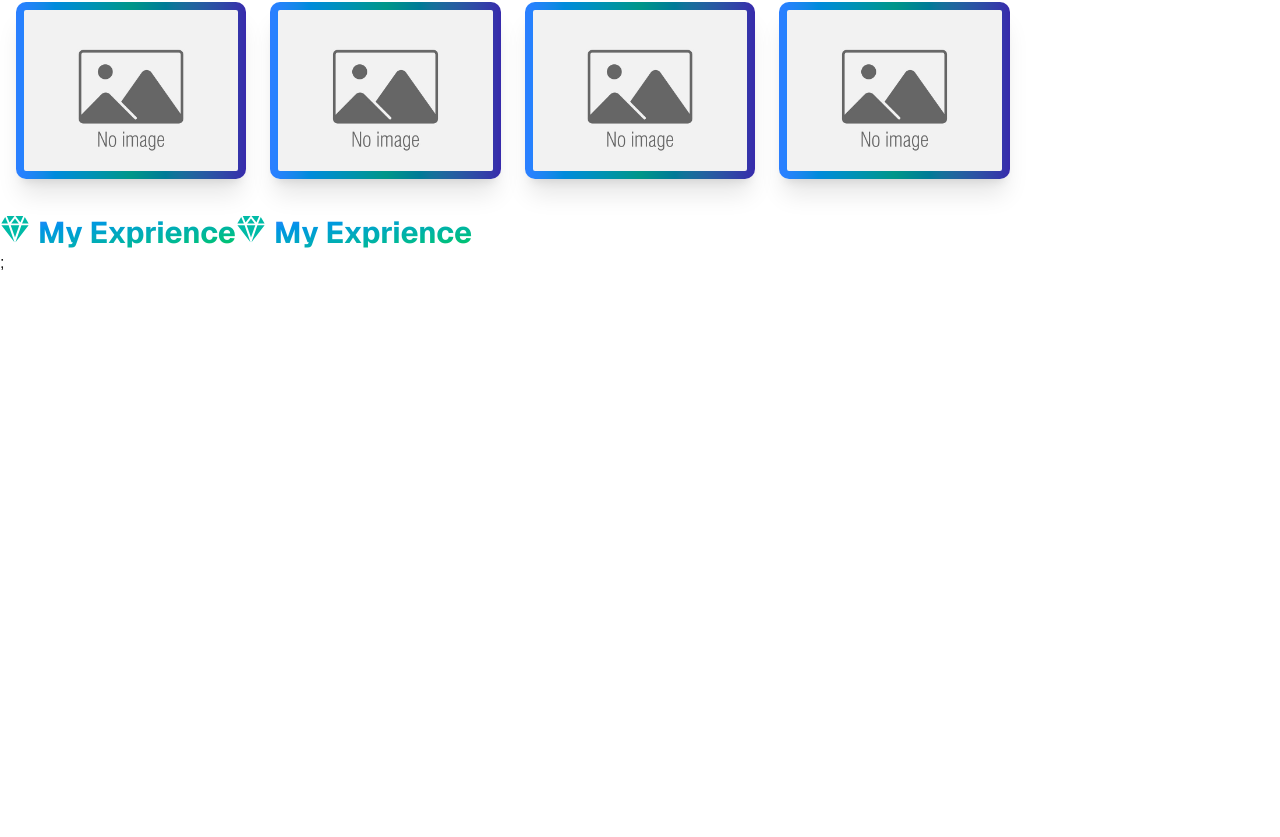
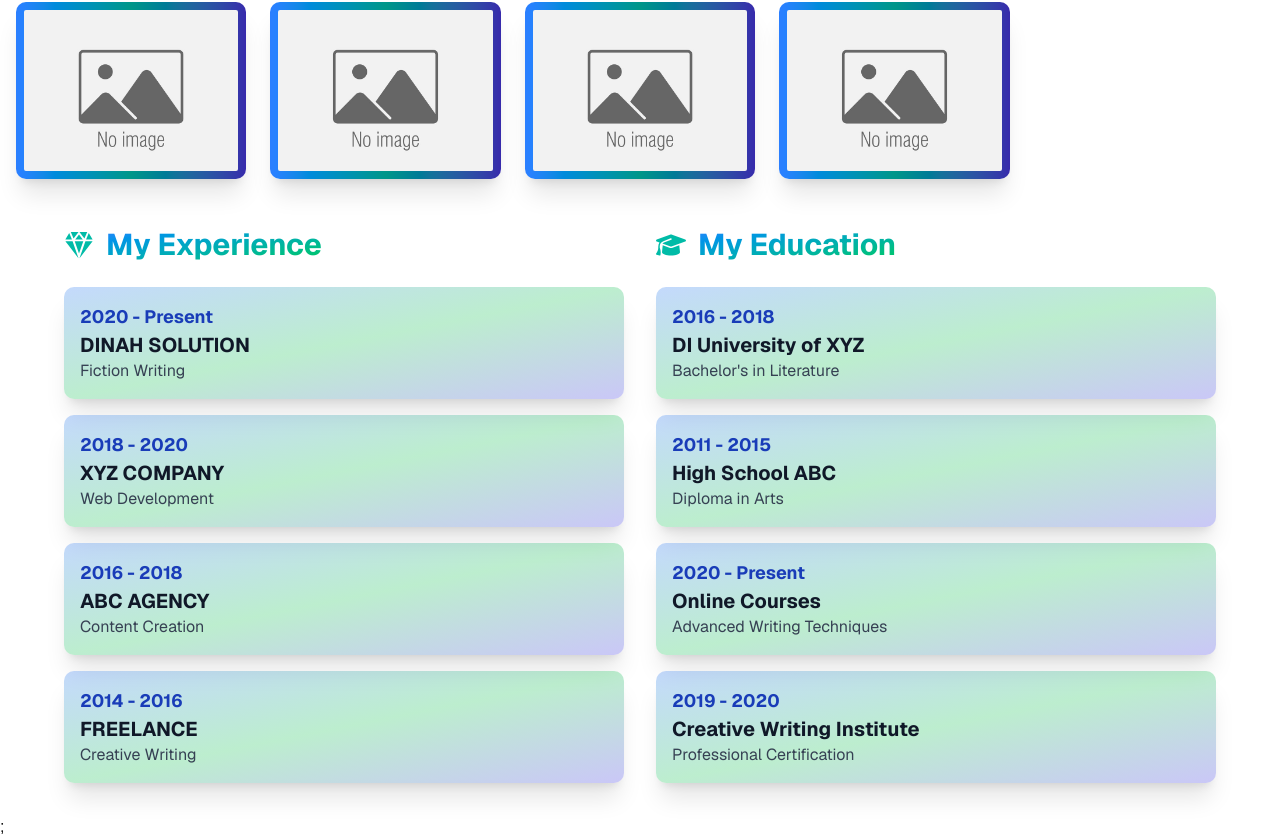
Before and after one commit to dinahbella/Portfolio, a Next.js app in the folder frontend/: page / in a window 1280 px wide. Shown: the part 1297-2134 px from the top of the page. Before the commit the page ends 1572 px from the top, so only its background shows below. Built offline with nearby package versions, Linux system fonts and the light colour scheme.

Commit message:
Experience

```diff
--- /dev/null
+++ b/frontend/components/Experience.jsx
@@ -0,0 +1,148 @@
+import React from "react";
+import { motion } from "framer-motion";
+import { IoDiamondSharp } from "react-icons/io5";
+import { FaGraduationCap } from "react-icons/fa6";
+
+export default function Experience() {
+  const experienceItems = [
+    {
+      id: 1,
+      period: "2020 - Present",
+      company: "DINAH SOLUTION",
+      role: "Fiction Writing",
+    },
+    {
+      id: 2,
+      period: "2018 - 2020",
+      company: "XYZ COMPANY",
+      role: "Web Development",
+    },
+    {
+      id: 3,
+      period: "2016 - 2018",
+      company: "ABC AGENCY",
+      role: "Content Creation",
+    },
+    {
+      id: 4,
+      period: "2014 - 2016",
+      company: "FREELANCE",
+      role: "Creative Writing",
+    },
+  ];
+
+  const educationItems = [
+    {
+      id: 1,
+      period: "2016 - 2018",
+      institution: "DI University of XYZ",
+      degree: "Bachelor's in Literature",
+    },
+    {
+      id: 2,
+      period: "2011 - 2015",
+      institution: "High School ABC",
+      degree: "Diploma in Arts",
+    },
+    {
+      id: 3,
+      period: "2020 - Present",
+      institution: "Online Courses",
+      degree: "Advanced Writing Techniques",
+    },
+    {
+      id: 4,
+      period: "2019 - 2020",
+      institution: "Creative Writing Institute",
+      degree: "Professional Certification",
+    },
+  ];
+
+  return (
+    <div className="w-full px-4 py-8">
+      <div className="grid grid-cols-1 lg:grid-cols-2 gap-8 max-w-6xl mx-auto">
+        {/* Experience Section */}
+        <motion.div
+          initial={{ opacity: 0, y: 20 }}
+          animate={{ opacity: 1, y: 0 }}
+          transition={{ duration: 0.8 }}
+          className="space-y-6"
+        >
+          <div className="flex gap-3 justify-center lg:justify-start items-center hover:scale-105 transition-transform duration-300">
+            <IoDiamondSharp className="text-3xl text-teal-500" />
+            <h1 className="text-2xl sm:text-3xl font-bold bg-gradient-to-br from-blue-500 to-green-500 text-transparent bg-clip-text">
+              My Experience
+            </h1>
+          </div>
+
+          <div className="space-y-4">
+            {experienceItems.map((item, index) => (
+              <motion.div
+                key={item.id}
+                initial={{ opacity: 0, x: -20 }}
+                animate={{ opacity: 1, x: 0 }}
+                transition={{ duration: 0.6, delay: index * 0.1 }}
+                className="p-4 shadow-xl rounded-lg
+                bg-[linear-gradient(to_bottom_right,rgba(59,130,246,0.3),rgba(34,197,94,0.3),rgba(79,70,229,0.3))]
+                dark:bg-[linear-gradient(to_bottom_right,rgba(29,78,216,0.5),rgba(21,128,61,0.5),rgba(55,48,163,0.5))]"
+              >
+                <div>
+                  <h2 className="font-bold text-lg text-blue-800 dark:text-blue-300">
+                    {item.period}
+                  </h2>
+                  <h1 className="font-bold text-gray-900 dark:text-white text-xl">
+                    {item.company}
+                  </h1>
+                  <p className="text-gray-700 dark:text-gray-300">
+                    {item.role}
+                  </p>
+                </div>
+              </motion.div>
+            ))}
+          </div>
+        </motion.div>
+
+        {/* Education Section */}
+        <motion.div
+          initial={{ opacity: 0, y: 20 }}
+          animate={{ opacity: 1, y: 0 }}
+          transition={{ duration: 0.8, delay: 0.2 }}
+          className="space-y-6"
+        >
+          <div className="flex gap-3 justify-center lg:justify-start items-center hover:scale-105 transition-transform duration-300">
+            <FaGraduationCap className="text-3xl text-teal-500" />
+            <h1 className="text-2xl sm:text-3xl font-bold bg-gradient-to-br from-blue-500 to-green-500 text-transparent bg-clip-text">
+              My Education
+            </h1>
+          </div>
+
+          <div className="space-y-4">
+            {educationItems.map((item, index) => (
+              <motion.div
+                key={item.id}
+                initial={{ opacity: 0, x: 20 }}
+                animate={{ opacity: 1, x: 0 }}
+                transition={{ duration: 0.6, delay: index * 0.1 }}
+                className="p-4 shadow-xl rounded-lg
+                bg-[linear-gradient(to_bottom_right,rgba(59,130,246,0.3),rgba(34,197,94,0.3),rgba(79,70,229,0.3))]
+                dark:bg-[linear-gradient(to_bottom_right,rgba(29,78,216,0.5),rgba(21,128,61,0.5),rgba(55,48,163,0.5))]"
+              >
+                <div>
+                  <h2 className="font-bold text-lg text-blue-800 dark:text-blue-300">
+                    {item.period}
+                  </h2>
+                  <h1 className="font-bold text-gray-900 dark:text-white text-xl">
+                    {item.institution}
+                  </h1>
+                  <p className="text-gray-700 dark:text-gray-300">
+                    {item.degree}
+                  </p>
+                </div>
+              </motion.div>
+            ))}
+          </div>
+        </motion.div>
+      </div>
+    </div>
+  );
+}
--- a/frontend/pages/index.js
+++ b/frontend/pages/index.js
@@ -8,6 +8,8 @@ import { useEffect, useState } from "react";
 import Spinner from "@/components/Spinner";
 import { Button } from "@/components/ui/button";
 import { IoDiamondSharp } from "react-icons/io5";
+import { FaGraduationCap } from "react-icons/fa6";
+import Experience from "@/components/Experience";
 
 const geistSans = Geist({
   variable: "--font-geist-sans",
@@ -240,7 +242,7 @@ export default function Home() {
               <button
                 key={category}
                 onClick={() => setSelectedCategory(category)}
-                className={`w-full sm:w-auto px-4 sm:px-6 py-2 sm:py-3 shadow-xl font-bold text-blue-600 rounded-2xl transition-all duration-300 text-center
+                className={`w-full sm:w-auto p-4 sm:px-6 py-2 sm:py-3 shadow-xl font-bold text-blue-600 rounded-2xl transition-all duration-300 text-center
            ${
              selectedCategory === category
                ? "bg-gradient-to-bl from-blue-500 via-teal-600 to-indigo-800 text-white"
@@ -290,42 +292,7 @@ export default function Home() {
           </motion.div>
         ))}
       </div>
-      <div className="flex">
-        <motion.div
-          initial={{ opacity: 0, x: -20 }}
-          animate={{ opacity: 1, x: 0 }}
-          transition={{
-            duration: 1.2,
-            ease: "easeOut",
-          }}
-          className="space-y-6"
-        >
-          <div className="flex gap-2 justify-center items-center text-center hover:scale-x-115 duration-500">
-            <IoDiamondSharp className="text-3xl mt-3 text-teal-500  duration-500 " />
-
-            <h1 className="text-3xl mt-5 text-center font-bold bg-gradient-to-br  from-blue-500 to-green-500 text-transparent  bg-clip-text">
-              My Exprience{" "}
-            </h1>
-          </div>
-        </motion.div>
-        <motion.div
-          initial={{ opacity: 0, x: -20 }}
-          animate={{ opacity: 1, x: 0 }}
-          transition={{
-            duration: 1.2,
-            ease: "easeOut",
-          }}
-          className="space-y-6"
-        >
-          <div className="flex gap-2 justify-center items-center text-center hover:scale-x-115 duration-500">
-            <IoDiamondSharp className="text-3xl mt-3 text-teal-500  duration-500 " />
-
-            <h1 className="text-3xl mt-5 text-center font-bold bg-gradient-to-br  from-blue-500 to-green-500 text-transparent  bg-clip-text">
-              My Exprience{" "}
-            </h1>
-          </div>
-        </motion.div>
-      </div>
+      <Experience />
     </div>
   );
 }
```
